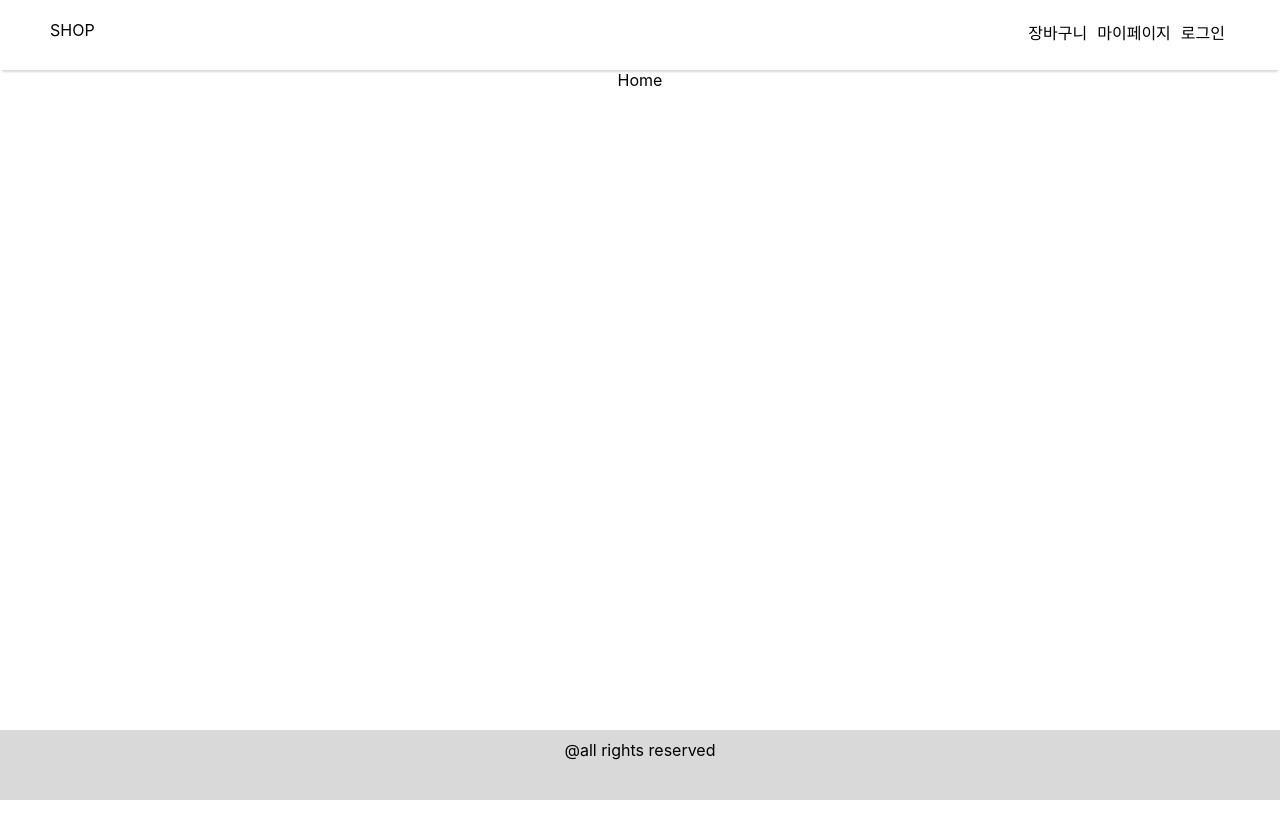
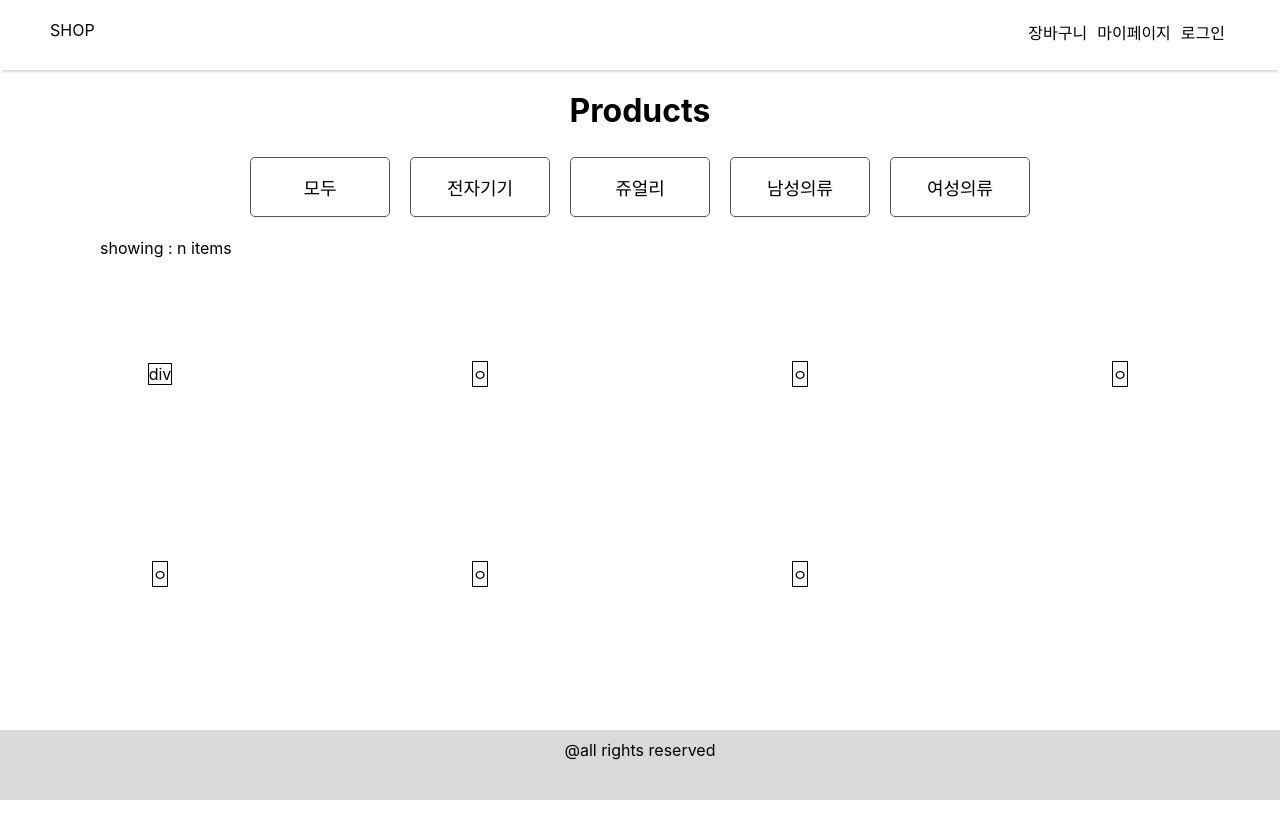
Before and after one commit to naringst/react-shopping-app, a React (Create React App) app: page / in a window 1280 px wide. Shown: the top 838 px of the page. Before the commit the page ends 800 px from the top, so only its background shows below. Built offline with nearby package versions, Linux system fonts and the light colour scheme.

Commit message:
layout : home 컴포넌트 레이아웃 구성

```diff
--- a/src/components/Home.tsx
+++ b/src/components/Home.tsx
@@ -1,5 +1,60 @@
 import React from "react";
+import styled from "styled-components";
 
 export default function Home() {
-  return <div>Home</div>;
+  return (
+    <div>
+      <h1>Products</h1>
+      <section>
+        <Button>모두</Button>
+        <Button>전자기기</Button>
+        <Button>쥬얼리</Button>
+        <Button>남성의류</Button>
+        <Button>여성의류</Button>
+      </section>
+      <Span>showing : n items</Span>
+      <GridSection>
+        <ItemDiv>div</ItemDiv>
+        <ItemDiv>ㅇ</ItemDiv>
+        <ItemDiv>ㅇ</ItemDiv>
+        <ItemDiv>ㅇ</ItemDiv>
+        <ItemDiv>ㅇ</ItemDiv>
+        <ItemDiv>ㅇ</ItemDiv>
+        <ItemDiv>ㅇ</ItemDiv>
+      </GridSection>
+    </div>
+  );
 }
+
+const Button = styled.button`
+  width: 140px;
+  height: 60px;
+  margin: 5px 10px;
+  border-radius: 5px;
+  transition: 0.3s;
+  background: white;
+  border: 1px solid #545454;
+  font-size: 18px;
+  font-weight: 400;
+  &:hover {
+    background: #545454;
+    transition: 0.3s;
+    color: white;
+  }
+`;
+
+const Span = styled.p`
+  margin-left: 100px;
+  text-align: left;
+`;
+
+const GridSection = styled.section`
+  display: grid;
+  grid-template-rows: 200px 200px 200px;
+  grid-template-columns: 1fr 1fr 1fr 1fr;
+  place-items: center;
+`;
+
+const ItemDiv = styled.div`
+  border: 1px solid black;
+`;
```
